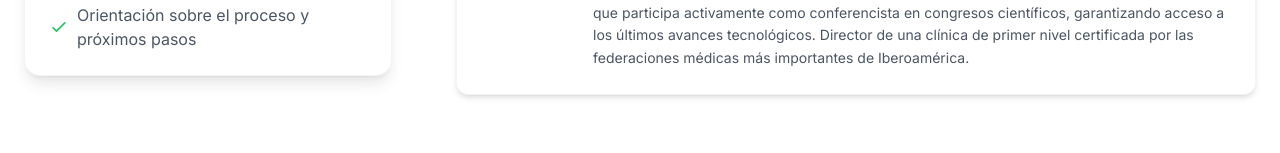
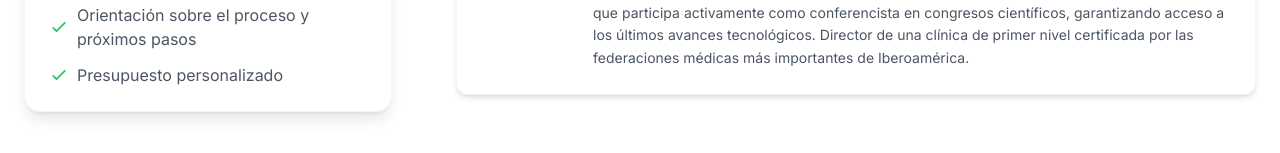
Before and after one commit to napobuilder/latitudemedtravel, a React (Vite) app: page /servicios/bichectomia in a window 1280 px wide. Shown: the part 1093-1246 px from the top of the page. Built offline with nearby package versions, Linux system fonts and the light colour scheme.

Commit message:
Agregar 'Presupuesto personalizado' a lista de beneficios de consulta
- Agregar item 'Presupuesto personalizado' en ServiceDetailPage
- Agregar item 'Presupuesto personalizado' en CartSidebar
- Clarificar que la consulta incluye valoraciÃ³n completa con presupuesto

```diff
--- a/src/components/CartSidebar.tsx
+++ b/src/components/CartSidebar.tsx
@@ -87,6 +87,12 @@ const CartSidebar: React.FC<CartSidebarProps> = ({ isOpen, onClose }) => {
                                         </svg>
                                         <span>Orientación sobre el proceso y próximos pasos</span>
                                     </li>
+                                    <li className="flex items-start">
+                                        <svg className="w-5 h-5 mr-2 text-green-500 flex-shrink-0 mt-0.5" fill="none" stroke="currentColor" viewBox="0 0 24 24">
+                                            <path strokeLinecap="round" strokeLinejoin="round" strokeWidth="2" d="M5 13l4 4L19 7"></path>
+                                        </svg>
+                                        <span>Presupuesto personalizado</span>
+                                    </li>
                                 </ul>
                             </div>
                         </div>
--- a/src/pages/ServiceDetailPage.tsx
+++ b/src/pages/ServiceDetailPage.tsx
@@ -71,6 +71,10 @@ const ServiceDetailPage: React.FC = () => {
                   <svg className="w-5 h-5 mr-2 text-green-500 flex-shrink-0" fill="none" stroke="currentColor" viewBox="0 0 24 24"><path strokeLinecap="round" strokeLinejoin="round" strokeWidth="2" d="M5 13l4 4L19 7"></path></svg>
                   <span>Orientación sobre el proceso y próximos pasos</span>
                 </li>
+                <li className="flex items-center">
+                  <svg className="w-5 h-5 mr-2 text-green-500 flex-shrink-0" fill="none" stroke="currentColor" viewBox="0 0 24 24"><path strokeLinecap="round" strokeLinejoin="round" strokeWidth="2" d="M5 13l4 4L19 7"></path></svg>
+                  <span>Presupuesto personalizado</span>
+                </li>
               </ul>
             </div>
           </aside>
```
